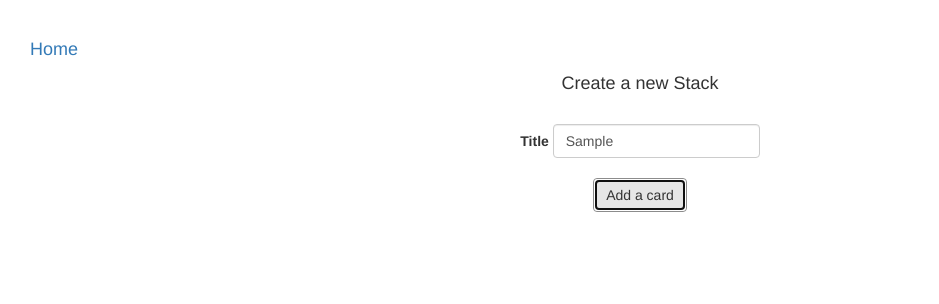
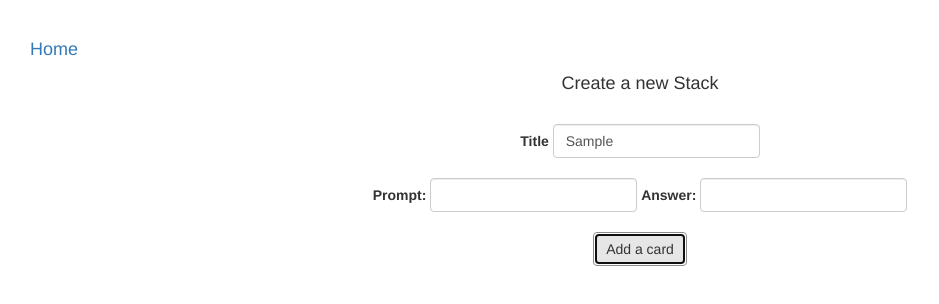
Before and after one commit to sergioviniciuss/flashcardpro, a React (Create React App) app: page /stack_form in a window 1280 px wide. Both pictures are taken after typing "Sample" into the empty fields and a click on the button "Add a card". Shown: the top 304 px of the page, without its empty margins (0-939 px from the left). Built offline with nearby package versions, Linux system fonts and the light colour scheme.

Commit message:
Updating cards data via stackform

```diff
--- a/src/components/StackForm.js
+++ b/src/components/StackForm.js
@@ -29,8 +29,35 @@ class StackForm extends Component {
                     <FormGroup>
                         <ControlLabel>Title</ControlLabel>
                         {' '}
-                        <FormControl />
+                        <FormControl onChange={event => this.setState({title: event.target.value})}/>
                     </FormGroup>
+                    {
+                        this.state.cards.map( (card, index) => {
+                            return (
+                                <div key={card.id}>
+                                    <br />
+                                    <FormGroup>
+                                        <ControlLabel>Prompt:</ControlLabel>
+                                        {' '}
+                                        <FormControl onChange={ event => {
+                                                const { cards } = this.state;
+                                                cards[index].prompt = event.target.value;
+                                                this.setState({ cards });
+                                            }
+                                        } />
+                                        {' '}
+                                        <ControlLabel>Answer:</ControlLabel>
+                                        {' '}
+                                        <FormControl onChange={ event => {
+                                            const { cards } = this.state;
+                                            cards[index].answer = event.target.value;
+                                            this.setState({ cards });
+                                        } }/>
+                                    </FormGroup>
+                                </div>
+                            )
+                        })
+                    }
                 </Form>
                 <br />
                 <Button onClick={() => this.addCard()}>Add a card</Button>
```
